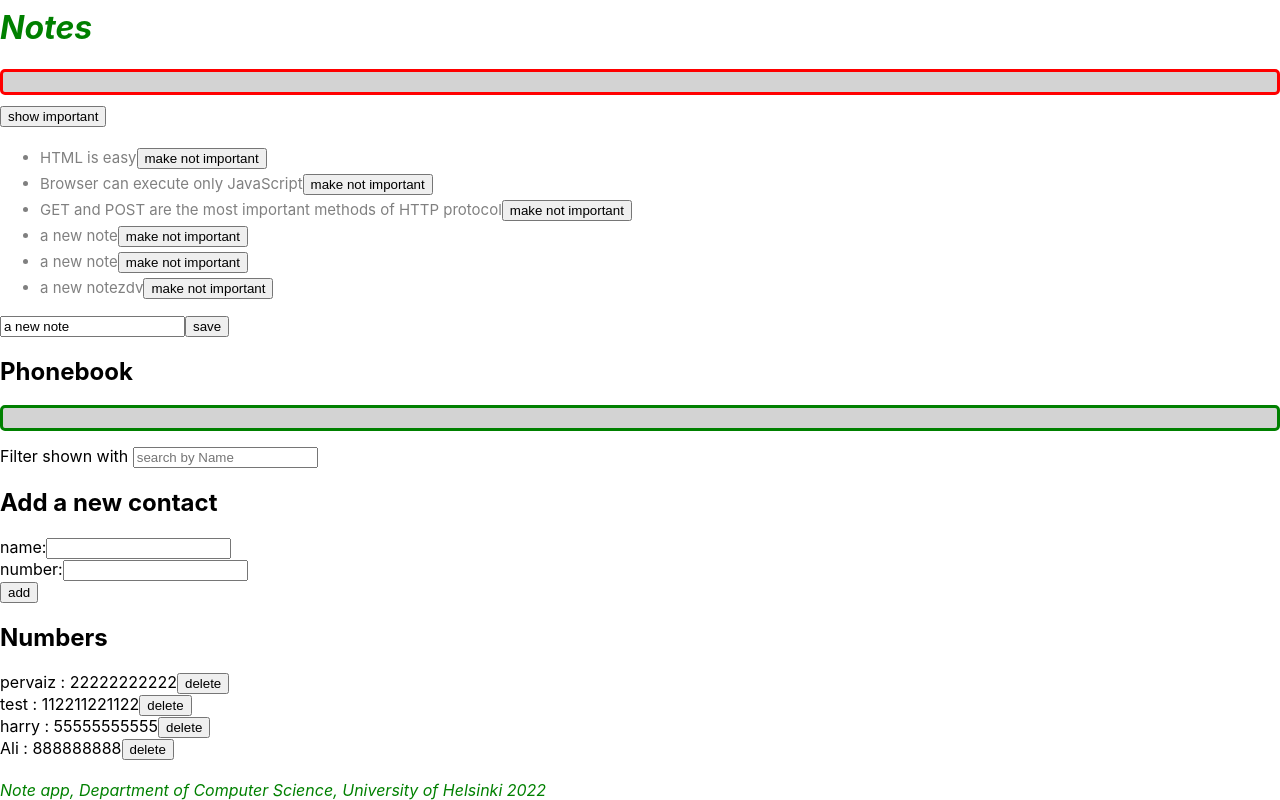
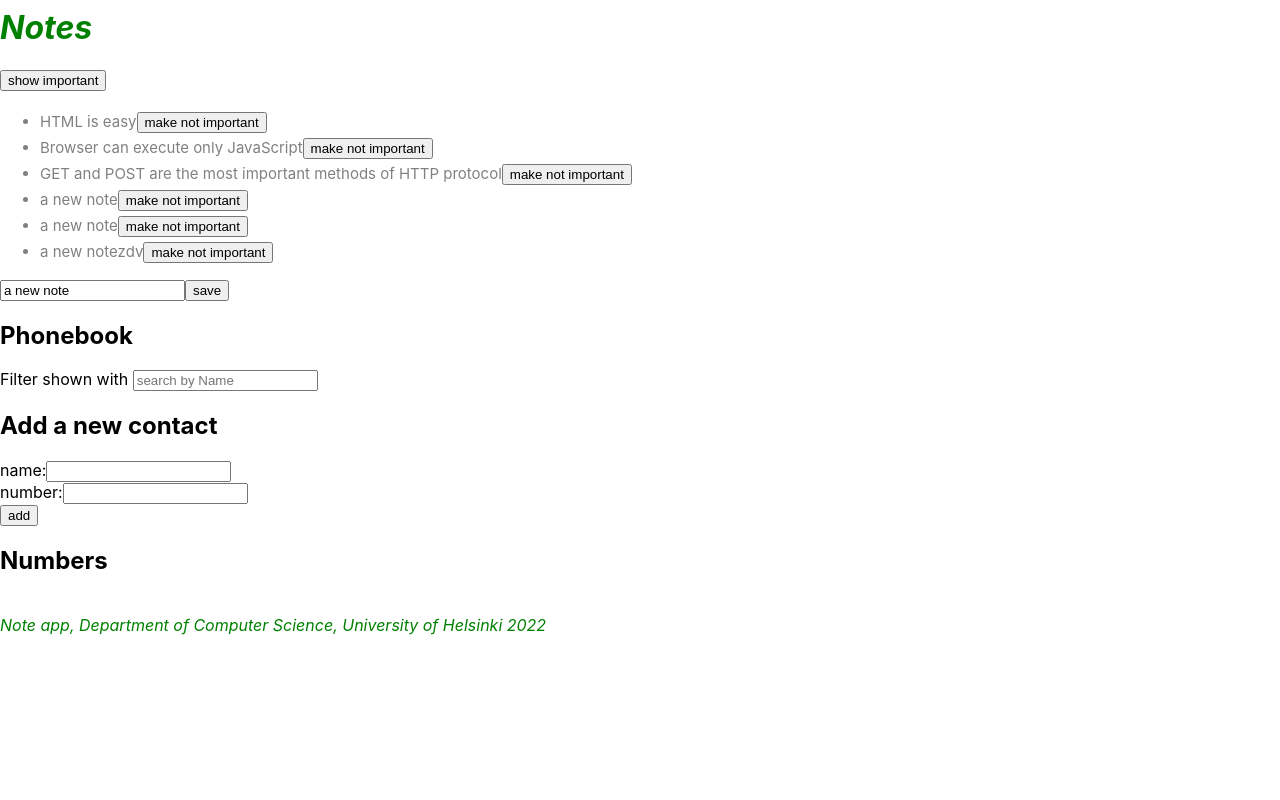
Before and after one commit to AltafHunzai/Fullstack-part02, a React (Create React App) app: page / in a window 1280 px wide. Shown: the part 433-1233 px from the top of the page. After the commit the page ends 1068 px from the top, so only its background shows below. Built offline with nearby package versions, Linux system fonts and the light colour scheme; data requests are answered from the project's data file.

Commit message:
exercise 2.17 is completed successfully

```diff
--- a/db.json
+++ b/db.json
@@ -30,26 +30,5 @@
       "important": true
     }
   ],
-  "persons": [
-    {
-      "name": "pervaiz",
-      "number": "22222222222",
-      "id": 6
-    },
-    {
-      "name": "test",
-      "number": "112211221122",
-      "id": 7
-    },
-    {
-      "name": "harry",
-      "number": "55555555555",
-      "id": 8
-    },
-    {
-      "name": "Ali",
-      "number": "888888888",
-      "id": 9
-    }
-  ]
+  "persons": []
 }
--- a/src/App.js
+++ b/src/App.js
@@ -147,10 +147,13 @@ const App = ({ notes }) => {
           setNewName('');
         })
         .catch((error) => {
-          console.log('Error updating person:', error);
+          setErrorMessage(`Information of ${existingPerson.name} has already been removed from server`)
+          setTimeout(() => {
+            setErrorMessage(null)
+          }, 4000)
         });
-      } else {
-        contactService
+    } else {
+      contactService
         .addPerson(personObject)
         .then((addedPerson) => {
           setPersons(persons.concat(addedPerson));
@@ -198,7 +201,10 @@ const App = ({ notes }) => {
           setPersons(persons.filter(person => person.id !== id))
         })
         .catch(err => [
-          alert(`${err} is not correct`)
+          setErrorMessage(`${contactId.name} is already deleted from the server`),
+          setTimeout(() =>{
+            setErrorMessage(null)
+          },4000 )
         ])
     }
   }
@@ -241,6 +247,7 @@ const App = ({ notes }) => {
       </form>
       <div>
         <h2>Phonebook</h2>
+        <Notification message={errorMessage} />
         <Success message={successMessage} />
         <SearchBar onChange={handleSearchChange} />
         {/* fitlered contacts */}
--- a/src/components/Notification.js
+++ b/src/components/Notification.js
@@ -1,23 +1,37 @@
 export const Notification = ({ message }) => {
-    if (message === null) {
-      return null
-    }
-
+  if (message === '') {
+    return (
+      <></>
+    )
+  } if (message === null) {
+    return (
+      <></>
+    )
+  } else {
     return (
       <div className='error'>
         {message}
       </div>
     )
   }
+}
 
-export const Success  = ({ message }) => {
-  if (message === null) {
-    return null
-  }else
+export const Success = ({ message }) => {
+  if (message === '') {
+    return (
+      <></>
+    )
+  } if (message === null) {
+    return (
+      <></>
+    )
+  }
+  else {
 
-  return (
-    <div className="success">
-      {message}
-    </div>
-  )
+    return (
+      <div className="success">
+        {message}
+      </div>
+    )
+  }
 }
```
